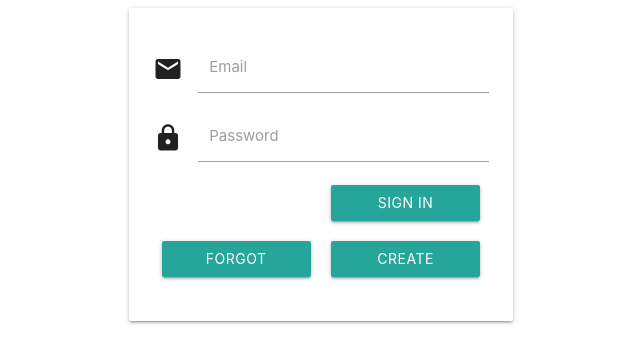
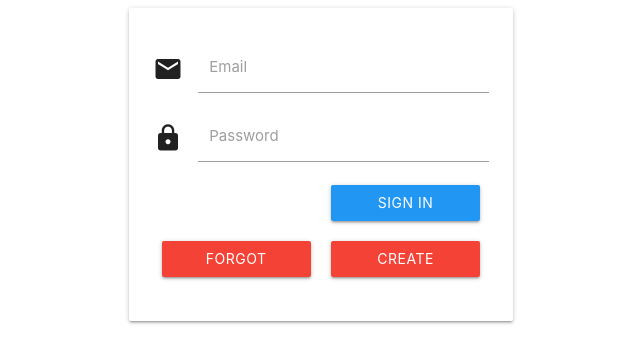
Before and after one commit to gaoyunjiemao/CSIS3280Project, a PHP site: page /login.php in a window 1280 px wide. Shown: the top 363 px of the page, without its empty margins (319-959 px from the left). Run offline with PHP 8.4, Linux system fonts and the light colour scheme.

Commit message:
Changed button colors in Login.php and Register.php

```diff
--- a/login.php
+++ b/login.php
@@ -34,11 +34,11 @@
               </div>
             </div>
             <div class="row">
-              <button class="waves-effect waves-light btn col s5 right" type="submit" name="submit">Sign In</button>
+              <button class="waves-effect waves-light btn blue col s5 right" type="submit" name="submit">Sign In</button>
             </div>
             <div class="row">
-              <a class="waves-effect waves-light btn col s5 right" href="register.php">Create Account</a>
-              <a class="waves-effect waves-light btn col s5 right" href="#">Forgot Password?</a>
+              <a class="waves-effect waves-light btn red col s5 right" href="register.php">Create Account</a>
+              <a class="waves-effect waves-light btn red col s5 right" href="#">Forgot Password?</a>
             </div>
           </div>
           <?php
--- a/register.php
+++ b/register.php
@@ -46,7 +46,8 @@
 							</div>
 						</div>
 						<div class="row">
-							<button class="waves-effect waves-light btn col s5 right" type="submit" name="submit">Register</button>
+							<button class="waves-effect waves-light btn blue col s5 right" type="submit" name="submit">Register</button>
+							<a class="waves-effect waves-light btn red col s5 right" href="login.php">Login</a>
 						</div>
 					</div>
       <?php
```
